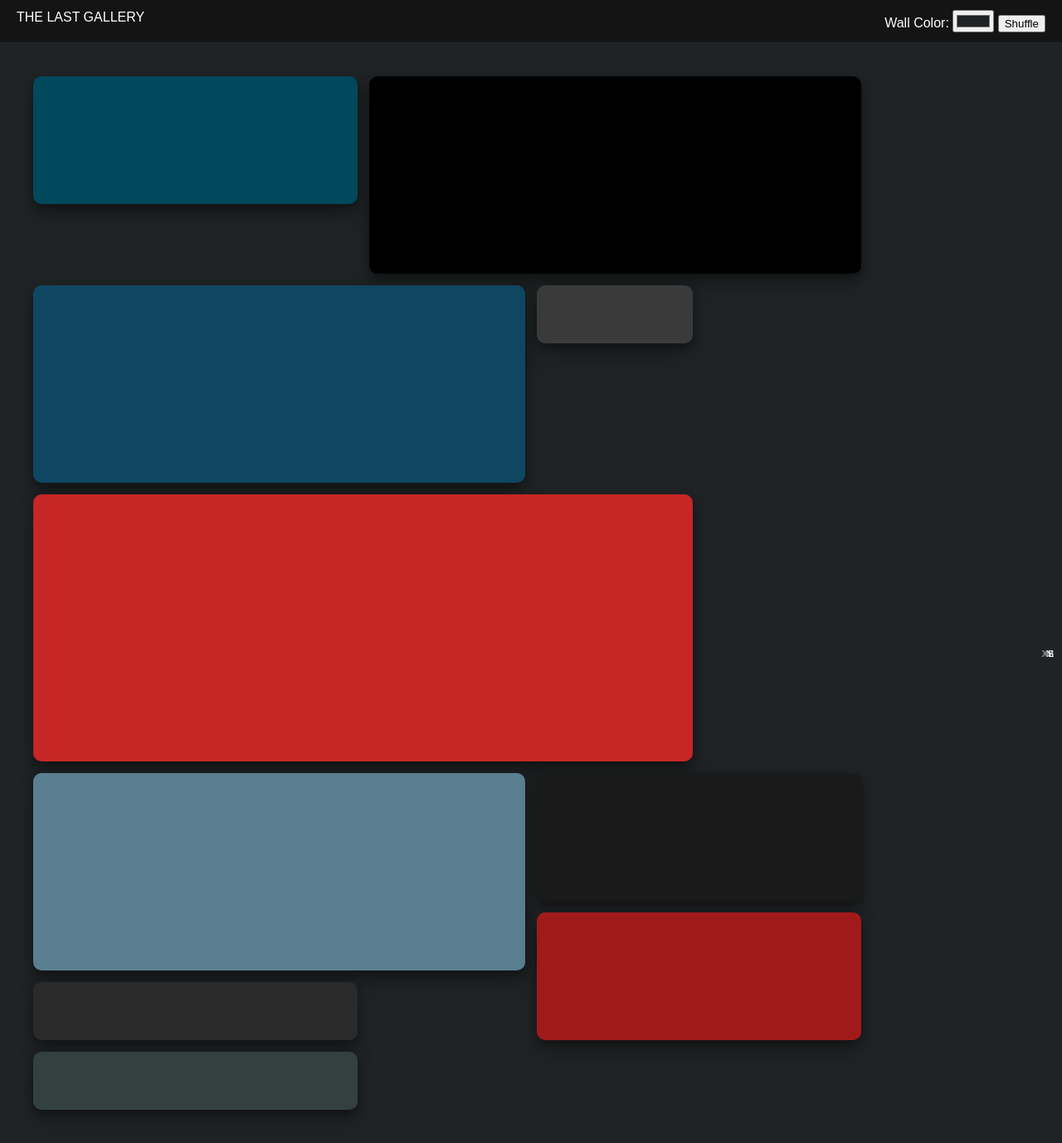
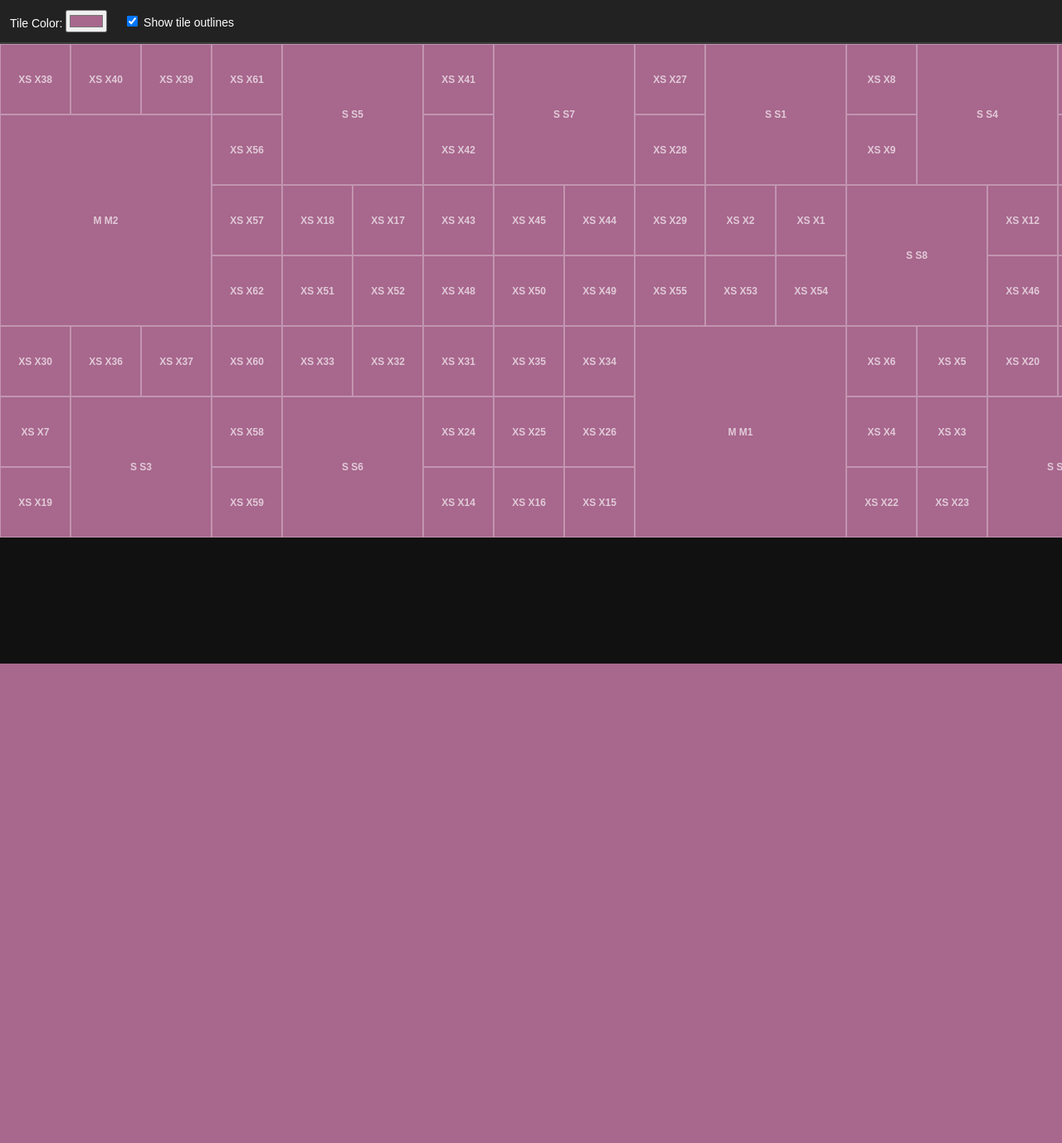
Before and after one commit to 989Daren/last_gallery, a Flask app: page / in a window 1280 px wide. Shown: the whole page at 83% size. After the commit the page ends 800 px from the top, so only its background shows below. Run offline with Flask 3, Linux system fonts and the light colour scheme.

Commit message:
Add global owner-controlled grid color with Flask persistence

```diff
--- a/app.py
+++ b/app.py
@@ -1,13 +1,58 @@
-from flask import Flask, render_template
+from flask import Flask, render_template, request, jsonify
+import os
+import json
 
 app = Flask(__name__)
 
+# ---- Grid color config ----
+COLOR_CONFIG = "grid_color.json"
+DEFAULT_GRID_COLOR = "#aa6655"  # set this to whatever default you want
 
+
+def load_grid_color():
+    """Read the current grid color from a small JSON file, or fall back to default."""
+    if os.path.exists(COLOR_CONFIG):
+        try:
+            with open(COLOR_CONFIG, "r") as f:
+                data = json.load(f)
+                return data.get("color", DEFAULT_GRID_COLOR)
+        except Exception:
+            # If file is corrupted or unreadable, just use the default
+            return DEFAULT_GRID_COLOR
+    return DEFAULT_GRID_COLOR
+
+
+def save_grid_color(color: str):
+    """Persist the chosen grid color so all visitors see it."""
+    with open(COLOR_CONFIG, "w") as f:
+        json.dump({"color": color}, f)
+
+
+# ---- Routes ----
 @app.route("/")
 def index():
-    # This tells Flask to load templates/index.html
-    return render_template("index.html")
+    grid_color = load_grid_color()
+    # Pass grid_color into the template so it can set --grid-color, etc.
+    return render_template("index.html", grid_color=grid_color)
+
+
+@app.route("/api/grid-color", methods=["POST"])
+def set_grid_color():
+    """Owner-only endpoint: update the global grid color."""
+    data = request.get_json(silent=True) or {}
+    color = data.get("color")
+
+    # Very basic validation for hex colors like #abc or #aabbcc
+    if not isinstance(color, str) or not color.startswith("#") or len(color) not in (4, 7):
+        return jsonify({"error": "invalid color"}), 400
+
+    save_grid_color(color)
+    return jsonify({"status": "ok", "color": color})
 
 
 if __name__ == "__main__":
-    app.run(host="0.0.0.0", port=5000, debug=True)
+    app.run(
+        host="0.0.0.0",  # allow network devices (your phone) to connect
+        port=5000,
+        debug=True
+    )
--- /dev/null
+++ b/grid_color.json
@@ -0,0 +1 @@
+{"color": "#a8678d"}
--- a/static/css/styles.css
+++ b/static/css/styles.css
@@ -1,48 +1,69 @@
+/* ===== Global Layout ===== */
 body {
-    background: #111;
-    color: #fff;
-    margin: 0;
-    font-family: sans-serif;
+  margin: 0;
+  background: #111;
+  color: #fff;
+  font-family: Arial, sans-serif;
 }
 
-.control-panel {
-    display: flex;
-    justify-content: space-between;
-    padding: 12px 20px;
-    background: #141414;
-    border-bottom: 1px solid #222;
+/* ===== Controls Bar ===== */
+.controls {
+  padding: 12px;
+  background: #222;
+  position: sticky;
+  top: 0;
+  z-index: 10;
+  display: flex;
+  gap: 20px;
+  align-items: center;
+  border-bottom: 1px solid #444;
 }
 
-.wall {
-    background: #202325;
-    padding: 40px;
-    min-height: 100vh;
-    display: grid;
-    grid-template-columns: repeat(6, 1fr);
-    grid-auto-rows: 70px;
-    gap: 14px;
+label {
+  font-size: 14px;
 }
 
-.tile {
-    border-radius: 10px;
-    background: #333;
-    box-shadow:
-        0 12px 22px rgba(0,0,0,0.3),
-        0 4px 8px rgba(0,0,0,0.25);
+/* ===== The scrollable area that contains the tile wall ===== */
+.gallery-wall-wrapper {
+  width: 100%;
+  max-width: 100%;
+  overflow-x: auto;         /* Horizontal scroll enabled */
+  overflow-y: visible;
+  border-top: 1px solid #333;
+  background: #000;
 }
 
-.tile-xl { grid-column: span 4; grid-row: span 4; }
-.tile-l  { grid-column: span 3; grid-row: span 3; }
-.tile-m  { grid-column: span 2; grid-row: span 2; }
-.tile-s  { grid-column: span 2; grid-row: span 1; }
-.tile-xs { grid-column: span 1; grid-row: span 1; }
+/* ===== The actual wall of tiles (absolute layout) ===== */
+.gallery-wall {
+  position: relative;
+}
 
-.tile::after {
-    content: attr(data-size);
-    position: absolute;
-    bottom: 6px;
-    right: 10px;
-    color: rgba(255,255,255,0.4);
-    font-size: 0.7rem;
-    font-weight: 300;
+/* ===== Tiles ===== */
+.tile {
+  position: absolute;
+  background: #b84c27;     /* Default reddish-brown */
+  box-sizing: border-box;
+  border: 1px solid rgba(255, 255, 255, 0.3);
+  display: flex;
+  align-items: center;
+  justify-content: center;
+  font-size: 12px;
+  color: #fff;
 }
+
+.tiles-no-outline .tile {
+  border: none !important;
+}
+
+/* ===== Label inside each tile ===== */
+.tile-label {
+  pointer-events: none;
+  opacity: 0.65;
+  font-weight: bold;
+}
+
+/* Optional: subtle hover effect, easy on the eyes */
+.tile:hover {
+  filter: brightness(1.2);
+  cursor: pointer;
+}
--- a/static/js/main.js
+++ b/static/js/main.js
@@ -1,48 +1,289 @@
-const wallEl = document.getElementById("wall");
-const shuffleBtn = document.getElementById("shuffleBtn");
-const wallColorPicker = document.getElementById("wallColorPicker");
-
-// Temporary fake gallery data (we will replace this later)
-const artworks = [
-    { id: 1, size: "xl", color: "#C62626" },
-    { id: 2, size: "l",  color: "#0F4762" },
-    { id: 3, size: "m",  color: "#1A1A1A" },
-    { id: 4, size: "m",  color: "#00495C" },
-    { id: 5, size: "l",  color: "#000000" },
-    { id: 6, size: "s",  color: "#324040" },
-    { id: 7, size: "l",  color: "#5A7F90" },
-    { id: 8, size: "m",  color: "#A11A1A" },
-    { id: 9, size: "s",  color: "#2A2A2A" },
-    { id:10, size: "xs", color: "#3A3A3A" }
+const tiles = [
+  { id: "S1", size: "s", x: 850, y: 425 },
+  { id: "M1", size: "m", x: 765, y: 0 },
+  { id: "S2", size: "s", x: 1190, y: 0 },
+  { id: "X1", size: "xs", x: 935, y: 340 },
+  { id: "X2", size: "xs", x: 850, y: 340 },
+  { id: "X3", size: "xs", x: 1105, y: 85 },
+  { id: "X4", size: "xs", x: 1020, y: 85 },
+  { id: "X5", size: "xs", x: 1105, y: 170 },
+  { id: "X6", size: "xs", x: 1020, y: 170 },
+  { id: "X7", size: "xs", x: 0, y: 85 },
+  { id: "S3", size: "s", x: 85, y: 0 },
+  { id: "X8", size: "xs", x: 1020, y: 510 },
+  { id: "S4", size: "s", x: 1105, y: 425 },
+  { id: "X9", size: "xs", x: 1020, y: 425 },
+  { id: "X10", size: "xs", x: 1275, y: 425 },
+  { id: "X11", size: "xs", x: 1275, y: 510 },
+  { id: "X12", size: "xs", x: 1190, y: 340 },
+  { id: "X13", size: "xs", x: 1275, y: 340 },
+  { id: "X14", size: "xs", x: 510, y: 0 },
+  { id: "X15", size: "xs", x: 680, y: 0 },
+  { id: "X16", size: "xs", x: 595, y: 0 },
+  { id: "S5", size: "s", x: 340, y: 425 },
+  { id: "S6", size: "s", x: 340, y: 0 },
+  { id: "X17", size: "xs", x: 425, y: 340 },
+  { id: "X18", size: "xs", x: 340, y: 340 },
+  { id: "X19", size: "xs", x: 0, y: 0 },
+  { id: "X20", size: "xs", x: 1190, y: 170 },
+  { id: "X21", size: "xs", x: 1275, y: 170 },
+  { id: "X22", size: "xs", x: 1020, y: 0 },
+  { id: "X23", size: "xs", x: 1105, y: 0 },
+  { id: "X24", size: "xs", x: 510, y: 85 },
+  { id: "X25", size: "xs", x: 595, y: 85 },
+  { id: "X26", size: "xs", x: 680, y: 85 },
+  { id: "X27", size: "xs", x: 765, y: 510 },
+  { id: "X28", size: "xs", x: 765, y: 425 },
+  { id: "X29", size: "xs", x: 765, y: 340 },
+  { id: "X30", size: "xs", x: 0, y: 170 },
+  { id: "X31", size: "xs", x: 510, y: 170 },
+  { id: "X32", size: "xs", x: 425, y: 170 },
+  { id: "X33", size: "xs", x: 340, y: 170 },
+  { id: "X34", size: "xs", x: 680, y: 170 },
+  { id: "X35", size: "xs", x: 595, y: 170 },
+  { id: "X36", size: "xs", x: 85, y: 170 },
+  { id: "X37", size: "xs", x: 170, y: 170 },
+  { id: "X38", size: "xs", x: 0, y: 510 },
+  { id: "X39", size: "xs", x: 170, y: 510 },
+  { id: "X40", size: "xs", x: 85, y: 510 },
+  { id: "X41", size: "xs", x: 510, y: 510 },
+  { id: "S7", size: "s", x: 595, y: 425 },
+  { id: "X42", size: "xs", x: 510, y: 425 },
+  { id: "X43", size: "xs", x: 510, y: 340 },
+  { id: "X44", size: "xs", x: 680, y: 340 },
+  { id: "X45", size: "xs", x: 595, y: 340 },
+  { id: "M2", size: "m", x: 0, y: 255 },
+  { id: "S8", size: "s", x: 1020, y: 255 },
+  { id: "X46", size: "xs", x: 1190, y: 255 },
+  { id: "X47", size: "xs", x: 1275, y: 255 },
+  { id: "X48", size: "xs", x: 510, y: 255 },
+  { id: "X49", size: "xs", x: 680, y: 255 },
+  { id: "X50", size: "xs", x: 595, y: 255 },
+  { id: "X51", size: "xs", x: 340, y: 255 },
+  { id: "X52", size: "xs", x: 425, y: 255 },
+  { id: "X53", size: "xs", x: 850, y: 255 },
+  { id: "X54", size: "xs", x: 935, y: 255 },
+  { id: "X55", size: "xs", x: 765, y: 255 },
+  { id: "X56", size: "xs", x: 255, y: 425 },
+  { id: "X57", size: "xs", x: 255, y: 340 },
+  { id: "X58", size: "xs", x: 255, y: 85 },
+  { id: "X59", size: "xs", x: 255, y: 0 },
+  { id: "X60", size: "xs", x: 255, y: 170 },
+  { id: "X61", size: "xs", x: 255, y: 510 },
+  { id: "X62", size: "xs", x: 255, y: 255 },
 ];
 
-function shuffle(arr) {
-    const a = [...arr];
-    for (let i = a.length - 1; i > 0; i--) {
-        const j = Math.floor(Math.random() * (i + 1));
-        [a[i], a[j]] = [a[j], a[i]];
-    }
-    return a;
+const BASE_UNIT = 85;
+
+// Map size string → units (case-insensitive)
+function sizeToUnits(size) {
+  if (!size) return 1;
+  const s = size.toLowerCase();
+  switch (s) {
+    case "xs":  return 1;
+    case "s":   return 2;
+    case "m":   return 3;
+    case "lg":  return 4;
+    case "xlg": return 6;
+    default:    return 1;
+  }
 }
 
-function render() {
-    wallEl.innerHTML = "";
-    const shuffled = shuffle(artworks);
+// Build a clean layout from the raw tiles
+function buildLayout(rawTiles) {
+  const annotated = rawTiles.map((t, idx) => {
+    const sizeNorm = t.size.toLowerCase();
+    const units = sizeToUnits(sizeNorm);
+    const col = Math.round(t.x / BASE_UNIT);
+    const row = Math.round(t.y / BASE_UNIT);
+    return {
+      ...t,
+      index: idx,
+      size: sizeNorm,
+      units,
+      col,
+      row
+    };
+  });
 
-    shuffled.forEach(item => {
-        const tile = document.createElement("div");
-        tile.classList.add("tile", `tile-${item.size}`);
-        tile.style.background = item.color;
-        tile.dataset.size = item.size.toUpperCase();
-        wallEl.appendChild(tile);
+  // Largest tiles first so they claim space
+  annotated.sort((a, b) => b.units - a.units);
+
+  // Determine grid size
+  let maxCol = 0;
+  let maxRow = 0;
+  annotated.forEach(t => {
+    maxCol = Math.max(maxCol, t.col + t.units);
+    maxRow = Math.max(maxRow, t.row + t.units);
+  });
+
+  const grid = Array.from({ length: maxRow }, () =>
+    Array(maxCol).fill(null)
+  );
+
+  const finalTiles = [];
+
+  // Place tiles, skipping overlaps
+  annotated.forEach(t => {
+    let canPlace = true;
+
+    for (let r = t.row; r < t.row + t.units && canPlace; r++) {
+      for (let c = t.col; c < t.col + t.units; c++) {
+        if (grid[r]?.[c] !== null) {
+          canPlace = false;
+          break;
+        }
+      }
+    }
+
+    if (!canPlace) return;
+
+    const index = finalTiles.length;
+
+    for (let r = t.row; r < t.row + t.units; r++) {
+      for (let c = t.col; c < t.col + t.units; c++) {
+        grid[r][c] = index;
+      }
+    }
+
+    finalTiles.push({
+      id: t.id,
+      size: t.size,
+      x: t.col * BASE_UNIT,
+      y: t.row * BASE_UNIT
     });
+  });
+
+  // Fill remaining cells with XS tiles
+  for (let r = 0; r < maxRow; r++) {
+    for (let c = 0; c < maxCol; c++) {
+      if (grid[r][c] === null) {
+        const index = finalTiles.length;
+        grid[r][c] = index;
+        finalTiles.push({
+          id: `FILL_${r}_${c}`,
+          size: "xs",
+          x: c * BASE_UNIT,
+          y: r * BASE_UNIT
+        });
+      }
+    }
+  }
+
+  // Compute wall width/height
+  let maxRight = 0;
+  let maxBottom = 0;
+
+  finalTiles.forEach(tile => {
+    const units = sizeToUnits(tile.size);
+    const w = units * BASE_UNIT;
+    const h = units * BASE_UNIT;
+    maxRight = Math.max(maxRight, tile.x + w);
+    maxBottom = Math.max(maxBottom, tile.y + h);
+  });
+
+  return {
+    tiles: finalTiles,
+    width: maxRight,
+    height: maxBottom
+  };
 }
 
-shuffleBtn.addEventListener("click", render);
+// Apply the global grid color via CSS variable
+function applyGridColor(color) {
+  document.documentElement.style.setProperty("--grid-color", color);
+}
 
-wallColorPicker.addEventListener("input", (e) => {
-    wallEl.style.backgroundColor = e.target.value;
+document.addEventListener("DOMContentLoaded", () => {
+  const wall = document.getElementById("galleryWall");
+  const colorPicker = document.getElementById("gridColorPicker");
+  const outlineToggle = document.getElementById("outlineToggle");
+
+  if (!wall) {
+    console.error("galleryWall element not found");
+    return;
+  }
+
+  // Build layout from parsed tiles
+  const layout = buildLayout(tiles);
+
+  // Flip vertically: y' = totalHeight - tileHeight - y
+  const totalHeight = layout.height;
+  const layoutTiles = layout.tiles.map(tile => {
+    const units = sizeToUnits(tile.size);
+    const h = units * BASE_UNIT;
+    return {
+      ...tile,
+      y: totalHeight - h - tile.y
+    };
+  });
+
+  wall.style.width = layout.width + "px";
+  wall.style.height = layout.height + "px";
+
+  layoutTiles.forEach((tile, index) => {
+    const units = sizeToUnits(tile.size);
+    const width = units * BASE_UNIT;
+    const height = units * BASE_UNIT;
+
+    const el = document.createElement("div");
+    el.classList.add("tile");
+    el.dataset.size = tile.size;
+    el.dataset.id = tile.id;
+
+    el.style.left = tile.x + "px";
+    el.style.top = tile.y + "px";
+    el.style.width = width + "px";
+    el.style.height = height + "px";
+
+    const label = document.createElement("span");
+    label.classList.add("tile-label");
+    label.textContent = `${tile.size.toUpperCase()} ${tile.id || "#" + (index + 1)}`;
+    el.appendChild(label);
+
+    wall.appendChild(el);
+  });
+
+  // ---- Global color handling (owner-controlled) ----
+  const serverColor = window.SERVER_GRID_COLOR || "#b84c27";
+
+  // Ensure the CSS variable matches whatever the server says
+  applyGridColor(serverColor);
+
+  if (colorPicker) {
+    // Sync picker UI to current server color
+    colorPicker.value = serverColor;
+
+    // When you change the picker, update global color for everyone
+    colorPicker.addEventListener("input", (e) => {
+      const newColor = e.target.value;
+
+      // Instant visual update
+      applyGridColor(newColor);
+
+      // Persist globally via Flask API
+      fetch("/api/grid-color", {
+        method: "POST",
+        headers: { "Content-Type": "application/json" },
+        body: JSON.stringify({ color: newColor }),
+      }).catch(() => {
+        console.warn("Grid color save failed (server unreachable)");
+      });
+    });
+  }
+
+  // ---- Outline handling (per-view toggle) ----
+  function updateOutlineState() {
+    if (!outlineToggle) return;
+    if (outlineToggle.checked) {
+      wall.classList.remove("tiles-no-outline");
+    } else {
+      wall.classList.add("tiles-no-outline");
+    }
+  }
+
+  if (outlineToggle) {
+    outlineToggle.addEventListener("change", updateOutlineState);
+    updateOutlineState();
+  }
 });
-
-// Initial render:
-render();
--- a/templates/index.html
+++ b/templates/index.html
@@ -1,23 +1,112 @@
 <!DOCTYPE html>
-<html>
+<html lang="en">
 <head>
-    <meta charset="UTF-8">
-    <title>The Last Gallery</title>
-    <link rel="stylesheet" href="{{ url_for('static', filename='css/styles.css') }}">
+  <meta charset="UTF-8" />
+  <meta name="viewport" content="width=device-width, initial-scale=1.0" />
+  <title>The Last Gallery</title>
+
+  <!-- Server-driven grid color -->
+  <style>
+    :root {
+      /* Fallback to #b84c27 if grid_color isn't passed for some reason */
+      --grid-color: {{ grid_color|default("#b84c27") }};
+    }
+
+    body {
+      margin: 0;
+      background: #111;
+      color: #fff;
+      font-family: Arial, sans-serif;
+    }
+
+    /* Controls */
+    .controls {
+      padding: 12px;
+      background: #222;
+      position: sticky;
+      top: 0;
+      z-index: 10;
+      display: flex;
+      gap: 20px;
+      align-items: center;
+      border-bottom: 1px solid #444;
+    }
+
+    label {
+      font-size: 14px;
+    }
+
+    /* Wrapper that prevents clipping */
+    .gallery-wall-wrapper {
+      width: 100%;
+      max-width: 100%;
+      overflow-x: auto;      /* horizontal scroll allowed */
+      overflow-y: visible;
+      border-top: 1px solid #333;
+    }
+
+    /* The actual tile wall */
+    #galleryWall.gallery-wall {
+      position: relative;
+      background: #000;
+    }
+
+    .tile {
+      position: absolute;
+      background: var(--grid-color);  /* use CSS variable instead of hardcoded color */
+      box-sizing: border-box;
+      border: 1px solid rgba(255, 255, 255, 0.3);
+      display: flex;
+      align-items: center;
+      justify-content: center;
+      font-size: 12px;
+      color: #fff;
+    }
+
+    .tiles-no-outline .tile {
+      border: none !important;
+    }
+
+    .tile-label {
+      pointer-events: none;
+      opacity: 0.65;
+      font-weight: bold;
+    }
+  </style>
+
+  <!-- Expose server color to JS -->
+  <script>
+    window.SERVER_GRID_COLOR = "{{ grid_color|default('#b84c27') }}";
+  </script>
 </head>
 
 <body>
 
-<div class="control-panel">
-    <div class="logo">THE LAST GALLERY</div>
-    <div class="controls">
-        <label>Wall Color: <input type="color" id="wallColorPicker" value="#202325"></label>
-        <button id="shuffleBtn">Shuffle</button>
-    </div>
-</div>
+  <!-- Controls -->
+  <div class="controls">
+    <label>
+      Tile Color:
+      <!-- Picker reflects current server color and is used by owner to change it -->
+      <input
+        type="color"
+        id="gridColorPicker"
+        value="{{ grid_color|default('#b84c27') }}"
+      >
+    </label>
 
-<main id="wall" class="wall"></main>
+    <label>
+      <input type="checkbox" id="outlineToggle" checked>
+      Show tile outlines
+    </label>
+  </div>
 
-<script src="{{ url_for('static', filename='js/main.js') }}"></script>
+  <!-- Grid Wrapper -->
+  <div class="gallery-wall-wrapper">
+    <div id="galleryWall" class="gallery-wall"></div>
+  </div>
+
+  <!-- JS -->
+  <script src="/static/js/main.js"></script>
+
 </body>
 </html>
```
